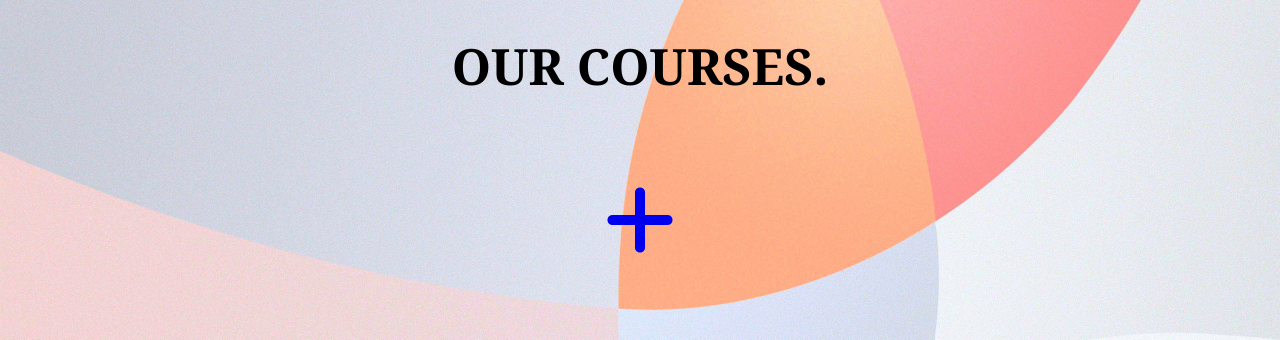
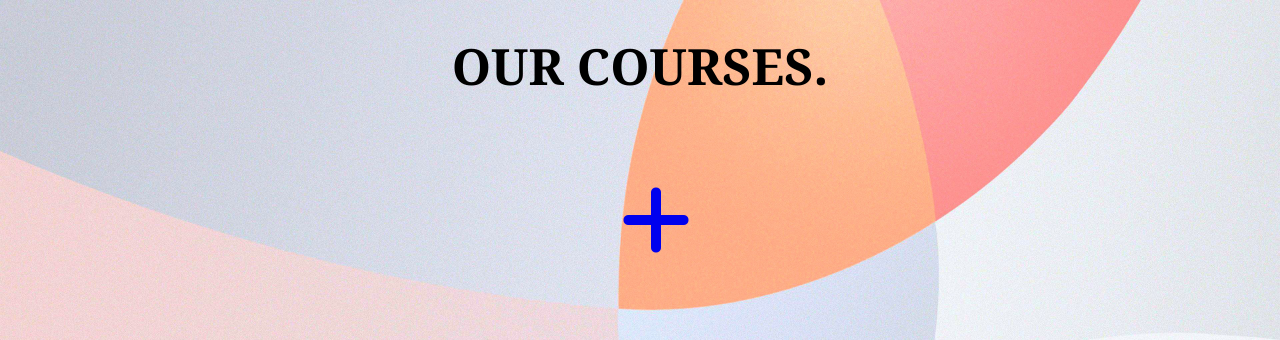
Before and after one commit to DeepakMehta112/School-management-system, a PHP site: page /course/record.php in a window 1280 px wide. Shown: the top 340 px of the page. Run offline with PHP 8.4, Linux system fonts and the light colour scheme; data that the repository does not hold is empty; some libraries are stand-ins or nearby versions.

Commit message:
Second Commit

```diff
--- a/course/record.css
+++ b/course/record.css
@@ -42,7 +42,7 @@ td{
     padding-top: 5rem;
     padding-left: 2rem;
     padding-right: 2rem;
-    margin-left: 2rem;
+    margin-left: 4rem;
     margin-right: 2rem;
     display: flex;
     align-items: center;
```
